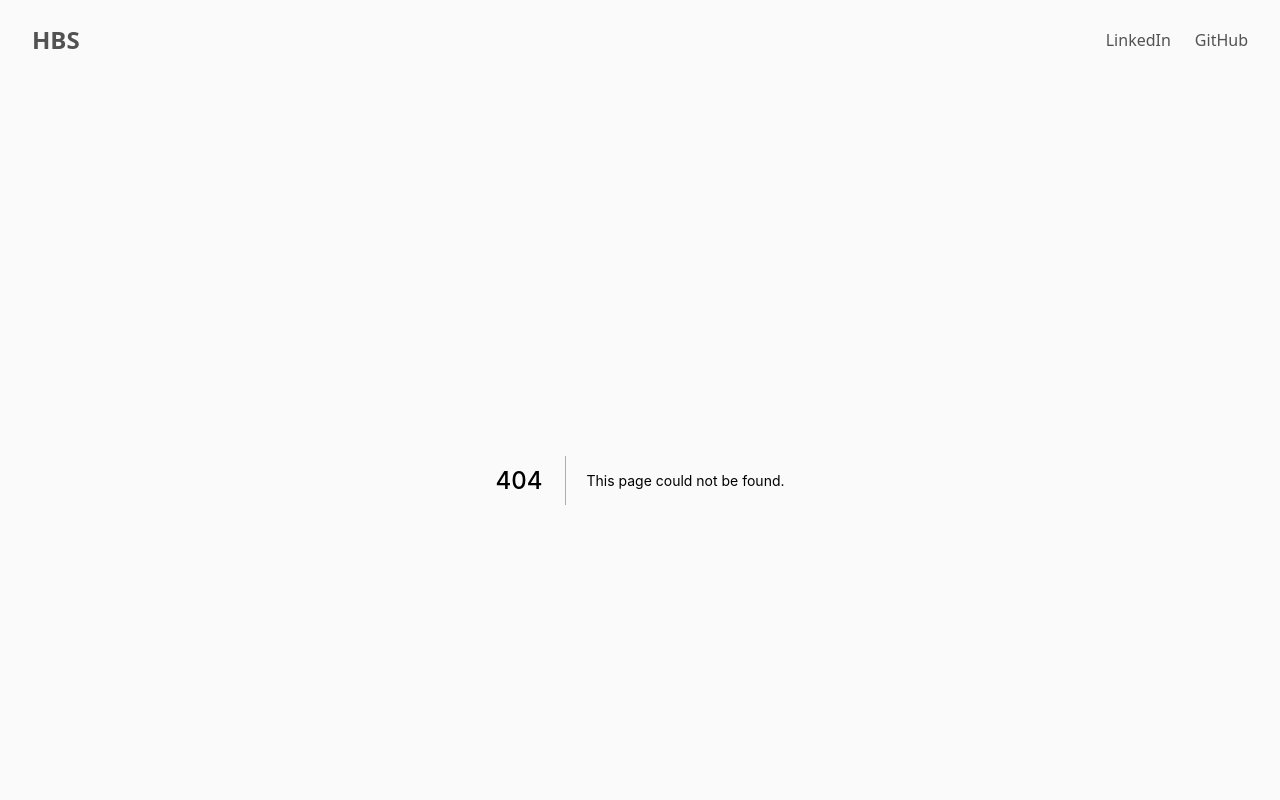
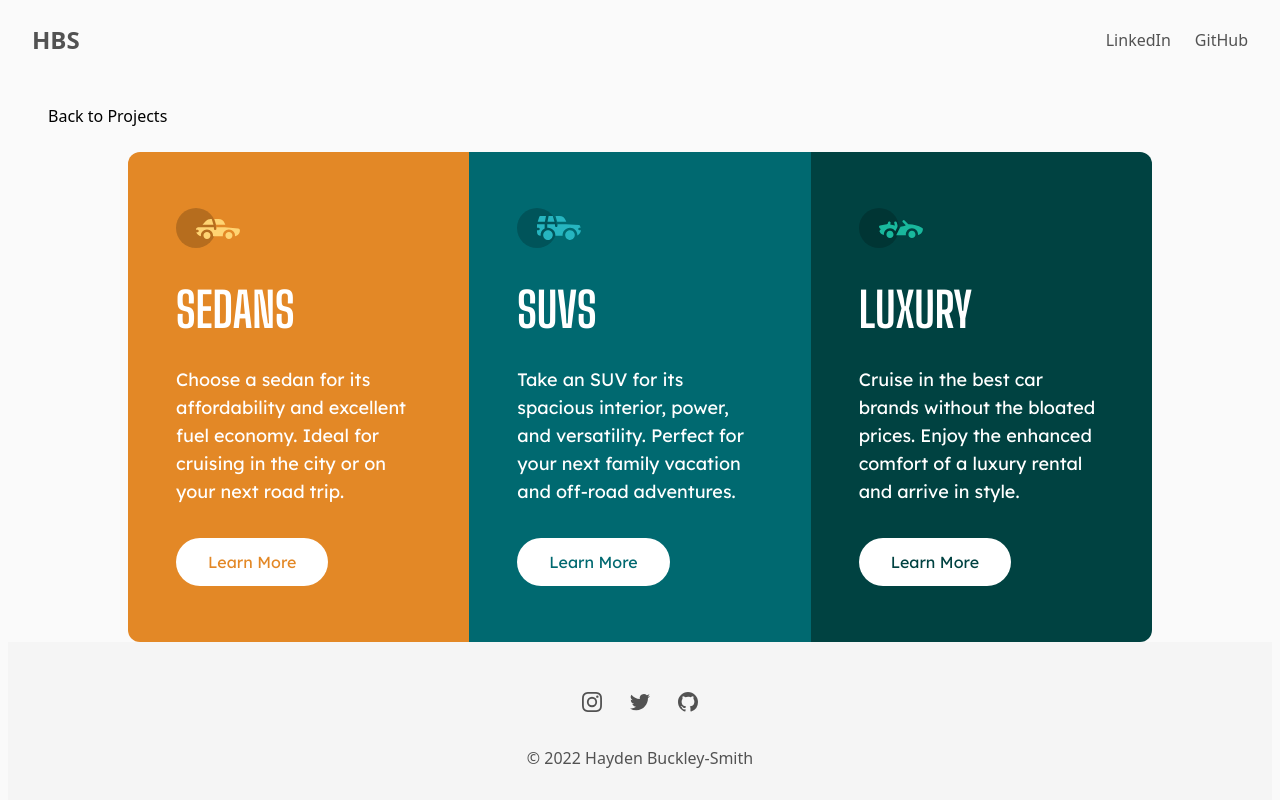
Before and after one commit to hayden-93/ui-practise, a Next.js app: page /3-column-preview-card in a window 1280 px wide. Before the commit this address had no page. Shown: the top 800 px of the page. Built offline with nearby package versions, Linux system fonts and the light colour scheme.

Commit message:
feat: 3 column preview card

```diff
--- /dev/null
+++ b/pages/3-column-preview-card.tsx
@@ -0,0 +1,114 @@
+/* eslint-disable @next/next/no-page-custom-font */
+import Head from "next/head";
+import clsx from "clsx";
+
+import { Image, Link } from "../src/components";
+
+interface Vehicle {
+  id: number;
+  name: string;
+  description: string;
+  src: string;
+  alt: string;
+  theme?: "orange" | "cyan" | "dark-cyan";
+}
+
+const vehicles: Array<Vehicle> = [
+  {
+    id: 1,
+    name: "Sedans",
+    description:
+      "Choose a sedan for its affordability and excellent fuel economy. Ideal for cruising in the city or on your next road trip.",
+    src: "/assets/icons/projects/3-column-preview-card/icon-sedans.svg",
+    alt: "Sedan car icon",
+    theme: "orange",
+  },
+  {
+    id: 2,
+    name: "SUVs",
+    description:
+      "Take an SUV for its spacious interior, power, and versatility. Perfect for your next family vacation and off-road adventures.",
+    src: "/assets/icons/projects/3-column-preview-card/icon-suvs.svg",
+    alt: "SUV car icon",
+    theme: "cyan",
+  },
+  {
+    id: 3,
+    name: "Luxury",
+    description:
+      "Cruise in the best car brands without the bloated prices. Enjoy the enhanced comfort of a luxury rental and arrive in style.",
+    src: "/assets/icons/projects/3-column-preview-card/icon-luxury.svg",
+    alt: "Luxury car icon",
+    theme: "dark-cyan",
+  },
+];
+
+interface VehicleProfileProps extends Vehicle {
+  className?: string;
+}
+
+const bgClass = {
+  orange: "bg-primary-3column-orange",
+  cyan: "bg-primary-3column-cyan",
+  "dark-cyan": "bg-primary-3column-dark-cyan",
+};
+
+const textColorClass = {
+  orange: "text-primary-3column-orange",
+  cyan: "text-primary-3column-cyan",
+  "dark-cyan": "text-primary-3column-dark-cyan",
+};
+
+const VehicleProfile = ({
+  alt,
+  className,
+  description,
+  id,
+  theme = "orange",
+  name,
+  src,
+}: VehicleProfileProps) => {
+  const classes = clsx("py-14 px-12 space-y-8", bgClass[theme], className);
+  const buttonClasses = clsx(
+    "bg-white rounded-full px-8 py-3 font-body text-base font-normal",
+    textColorClass[theme]
+  );
+
+  return (
+    <li key={id} className={classes}>
+      <Image src={src} alt={alt} width={64} height={40} />
+      <h2 className="font-display text-white text-4xl font-bold uppercase d:text-5xl">
+        {name}
+      </h2>
+      <p className="font-body text-white text-base font-normal leading-loose d:text-lg">
+        {description}
+      </p>
+      <button className={buttonClasses}>Learn More</button>
+    </li>
+  );
+};
+
+const ColumnCardPreview = () => {
+  return (
+    <>
+      <Head>
+        <link
+          href="https://fonts.googleapis.com/css2?family=Big+Shoulders+Display:wght@700&family=Lexend+Deca&display=swap"
+          rel="stylesheet"
+        />
+      </Head>
+      <nav className="py-6 px-4">
+        <Link href="/">Back to Projects</Link>
+      </nav>
+      <section className="max-w-screen-max mx-auto">
+        <ul className="grid max-w-screen-mobile mx-auto rounded-xl overflow-hidden d:grid-cols-3 d:max-w-screen-d">
+          {vehicles.map((props) => (
+            <VehicleProfile key={props.id} {...props} />
+          ))}
+        </ul>
+      </section>
+    </>
+  );
+};
+
+export default ColumnCardPreview;
```
